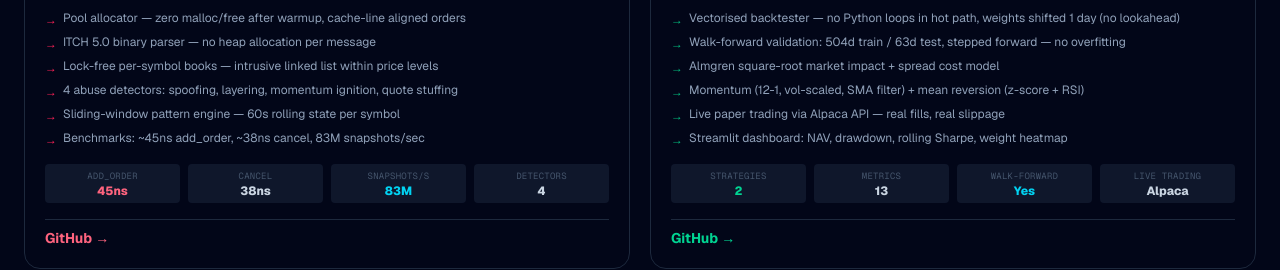
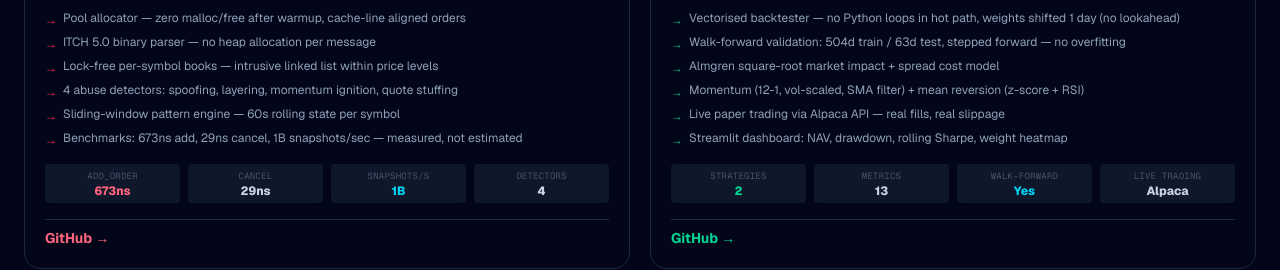
Before and after one commit to Sankartk/sankar-portfolio, a Next.js app: page / in a window 1280 px wide. Shown: the part 2860-3130 px from the top of the page. Built offline with nearby package versions, Linux system fonts and the light colour scheme.

Commit message:
update market-microstructure card with real benchmark numbers

```diff
--- a/app/page.tsx
+++ b/app/page.tsx
@@ -698,7 +698,7 @@ export default function Home() {
                   "Lock-free per-symbol books &mdash; intrusive linked list within price levels",
                   "4 abuse detectors: spoofing, layering, momentum ignition, quote stuffing",
                   "Sliding-window pattern engine &mdash; 60s rolling state per symbol",
-                  "Benchmarks: ~45ns add_order, ~38ns cancel, 83M snapshots/sec",
+                  "Benchmarks: 673ns add, 29ns cancel, 1B snapshots/sec &mdash; measured, not estimated",
                 ].map((item, i) => (
                   <li key={i} className="flex items-start gap-1.5 text-xs text-slate-400">
                     <span className="text-rose-500 mt-0.5 flex-shrink-0">&rarr;</span>
@@ -708,9 +708,9 @@ export default function Home() {
               </ul>
               <div className="grid grid-cols-2 sm:grid-cols-4 gap-2">
                 {[
-                  { label: "add_order", value: "45ns", c: "text-rose-400" },
-                  { label: "cancel", value: "38ns", c: "text-slate-300" },
-                  { label: "snapshots/s", value: "83M", c: "text-cyan-400" },
+                  { label: "add_order", value: "673ns", c: "text-rose-400" },
+                  { label: "cancel", value: "29ns", c: "text-slate-300" },
+                  { label: "snapshots/s", value: "1B", c: "text-cyan-400" },
                   { label: "Detectors", value: "4", c: "text-slate-300" },
                 ].map(({ label, value, c }) => (
                   <div key={label} className="bg-slate-900 rounded px-2 py-1.5 text-center">
```
